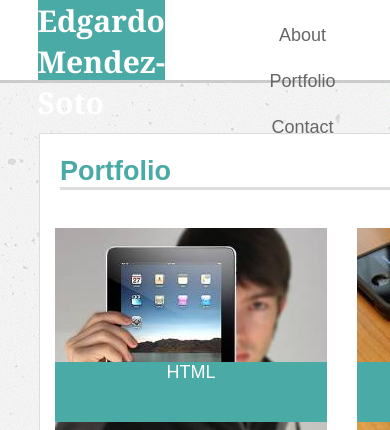
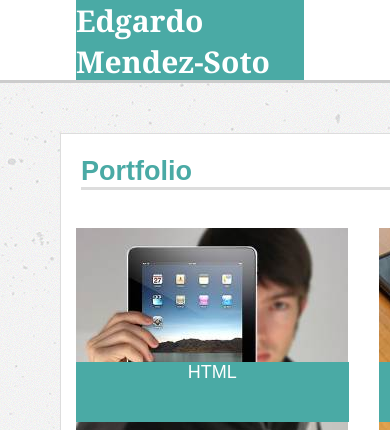
Before and after one commit to Gwenchy/Responsive-Portfolio, a plain HTML site: page portfolio.html in a window 390 px wide. Shown: the top 430 px of the page. Drawn offline with Linux system fonts and the light colour scheme.

Commit message:
Long night of work

```diff
--- a/assets/css/style.css
+++ b/assets/css/style.css
@@ -181,7 +181,6 @@ footer {
     font-size: 13px;
     border-style: none;
     margin-bottom: 10px;
-
 }
 
 .Pics {
@@ -209,3 +208,88 @@ footer {
     color: #ffffff;
     background: #4aaaa5;
 }
+
+@media screen and (max-width: 980px) {
+    .Middle_Content {
+        width: 960px;
+        margin: 50px 20px;
+    }
+    section {
+        width: 430px;
+    }
+    #Profile_Pic {
+        float: none;
+        width: 80%;
+        height: 300px;
+        margin: 0 10%;
+    }
+    .Main_Section {
+        flex: none;
+        width: 420px;
+        margin: 0 40px;
+        padding bottom: 100px;
+    }
+    header {
+        width: 100%;
+    }
+    .Connect_with_me {
+        flex: none;
+        margin: 0;
+    }
+    ul {
+        margin: 0;
+        padding: 0;
+        border: 0;
+    }
+    li {
+        width: 0px;
+    }
+    nav li {
+        display: inline-block;
+        margin: 40px;
+        padding-top: 0px;
+        position: relative;
+    }
+    .relative {
+        margin: auto;
+        width: 120%;
+    }
+    .portfolioPics {
+        width: 90%;
+    }
+}
+
+@media screen and (max-width: 768px) {
+
+    body {
+        width: 760px;
+    }
+    .Middle_Content {
+        width: 760px;
+        margin: 50px 20px;
+    }
+    #Profile_Pic {
+        float: left;
+        width: 300px;
+        height: 250px;
+        margin: 0 20px 20px 20px;
+    }
+    .Main_Section {
+        width: 80%;
+        margin: 0 40px;
+        padding bottom: 100px;
+    }
+    header {
+        width: 100%;
+    }
+    .portfolioPics {
+        width: 272px;
+        height: 204px;
+    }
+    .relative {
+        margin: 0px;
+        width: 49.8%;
+    }
+}
+
+@media screen and (max-width: 640px) {}
--- a/portfolio.html
+++ b/portfolio.html
@@ -7,6 +7,7 @@
     <!-- Link to the stylesheet -->
     <link rel="stylesheet" type="text/css" href="assets/css/style.css">
     <meta charset="UTF-8">
+    <meta name="viewport" content="width=device-width, initial-scale=1.0">
 
 </head>
 
```
Also changed, not shown: contact.html (+1 -0 lines), index.html (+1 -0 lines), 1 other file.
